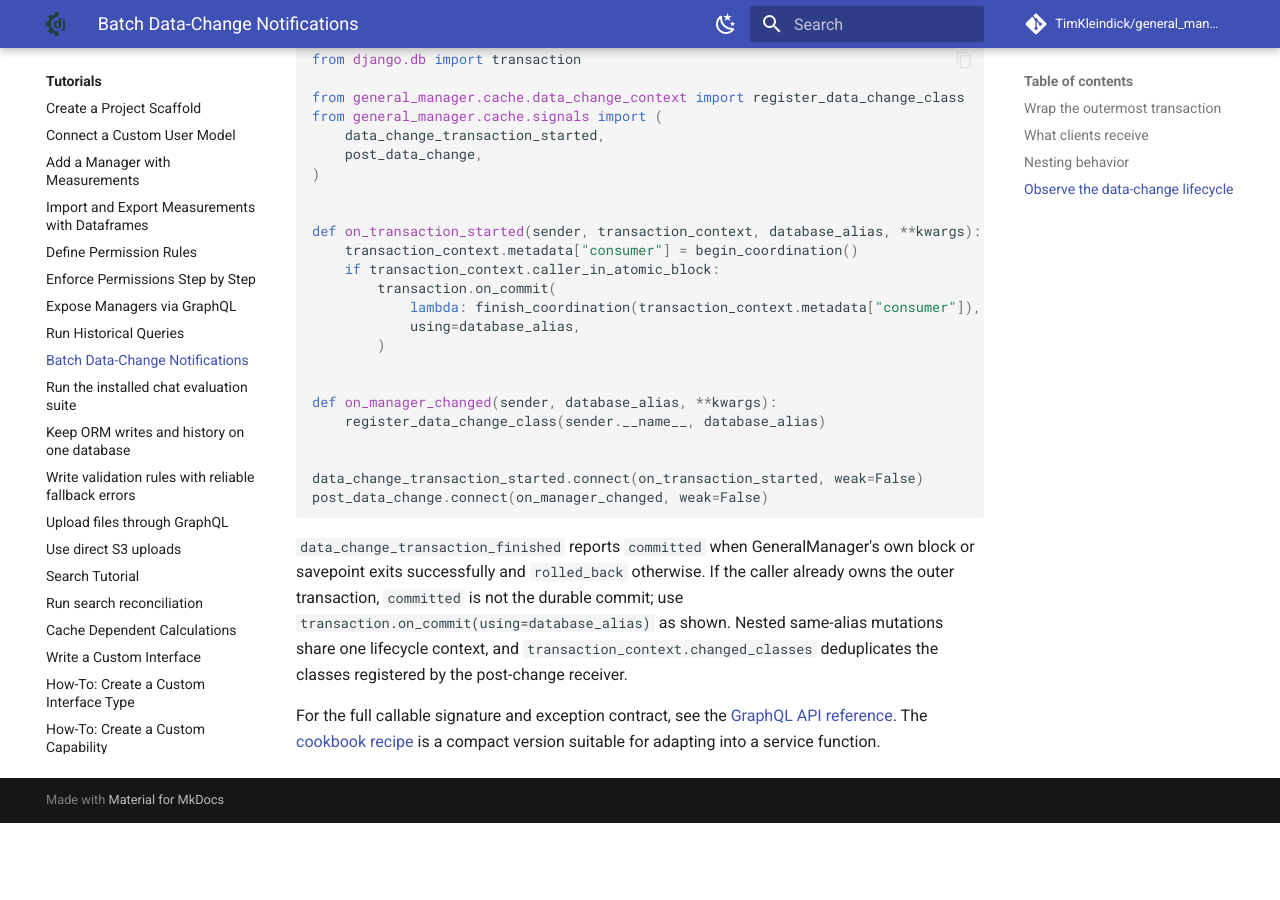
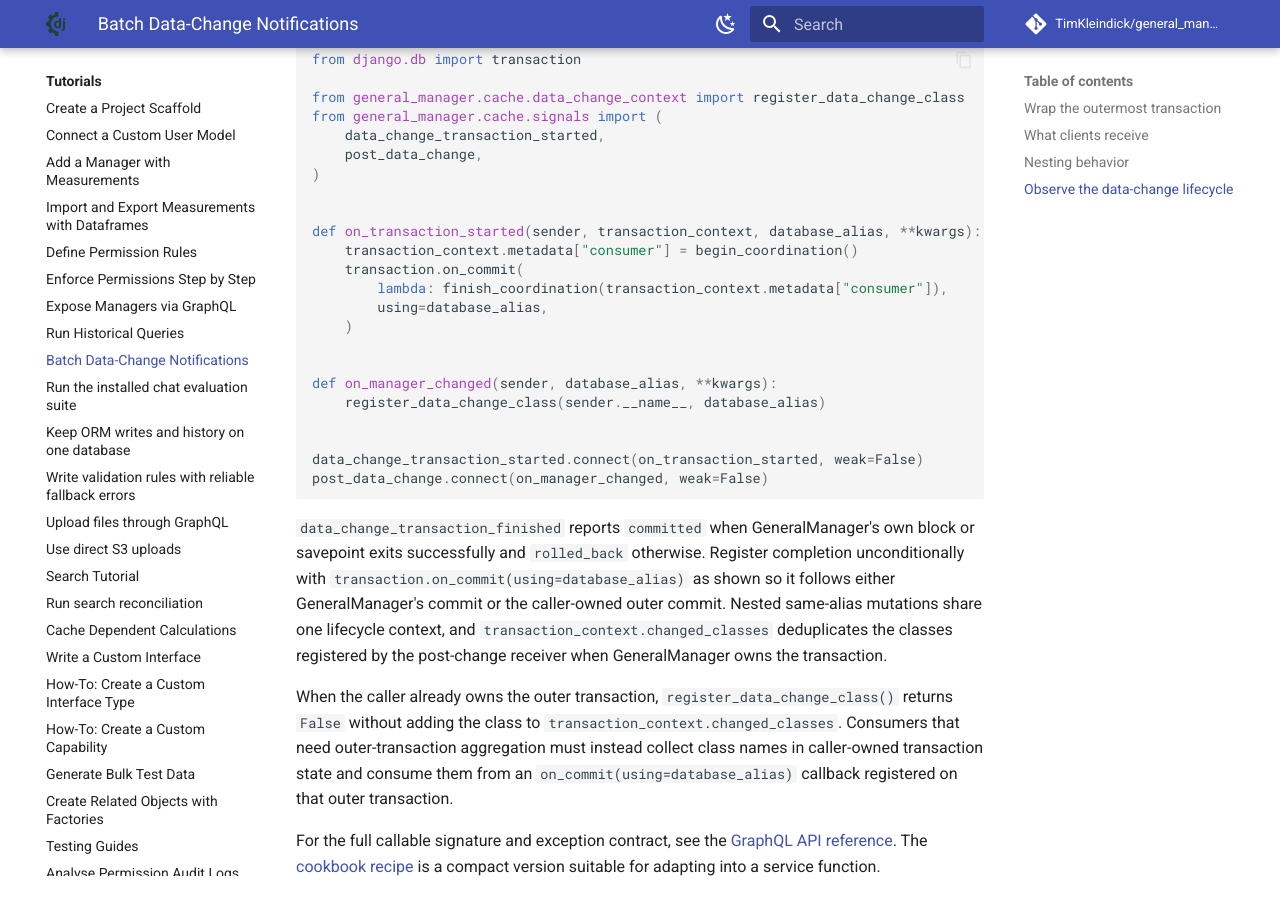
Before and after one commit to TimKleindick/general_manager, an MkDocs documentation site: the page built from docs/howto/bulk_data_change_notifications.md, in a window 1280 px wide and 900 px high, scrolled down 1908 px. Built offline with MkDocs 1.6.1 and Material for MkDocs 9.7.7, drawn with Linux system fonts in a browser that asks for light colours; comment, search, counter and statistics services are not loaded; before the commit the page ends 2731 px from its top, so only the background shows below that.

Commit message:
docs: address lifecycle review feedback

````diff
--- a/docs/howto/bulk_data_change_notifications.md
+++ b/docs/howto/bulk_data_change_notifications.md
@@ -93,11 +93,10 @@
 
 def on_transaction_started(sender, transaction_context, database_alias, **kwargs):
     transaction_context.metadata["consumer"] = begin_coordination()
-    if transaction_context.caller_in_atomic_block:
-        transaction.on_commit(
-            lambda: finish_coordination(transaction_context.metadata["consumer"]),
-            using=database_alias,
-        )
+    transaction.on_commit(
+        lambda: finish_coordination(transaction_context.metadata["consumer"]),
+        using=database_alias,
+    )
 
 
 def on_manager_changed(sender, database_alias, **kwargs):
@@ -109,12 +108,20 @@
 ```
 
 `data_change_transaction_finished` reports `committed` when GeneralManager's
-own block or savepoint exits successfully and `rolled_back` otherwise. If the
-caller already owns the outer transaction, `committed` is not the durable
-commit; use `transaction.on_commit(using=database_alias)` as shown. Nested
-same-alias mutations share one lifecycle context, and
+own block or savepoint exits successfully and `rolled_back` otherwise. Register
+completion unconditionally with
+`transaction.on_commit(using=database_alias)` as shown so it follows either
+GeneralManager's commit or the caller-owned outer commit. Nested same-alias
+mutations share one lifecycle context, and
 `transaction_context.changed_classes` deduplicates the classes registered by
-the post-change receiver.
+the post-change receiver when GeneralManager owns the transaction.
+
+When the caller already owns the outer transaction,
+`register_data_change_class()` returns `False` without adding the class to
+`transaction_context.changed_classes`. Consumers that need outer-transaction
+aggregation must instead collect class names in caller-owned transaction state
+and consume them from an `on_commit(using=database_alias)` callback registered
+on that outer transaction.
 
 For the full callable signature and exception contract, see the
 [GraphQL API reference](../api/graphql.md#bulk-notification-context). The
````
Also changed, not shown: docs/examples/bulk_data_change_notifications.md (+18 -5 lines), docs/howto/expose_via_graphql.md (+4 -2 lines).
